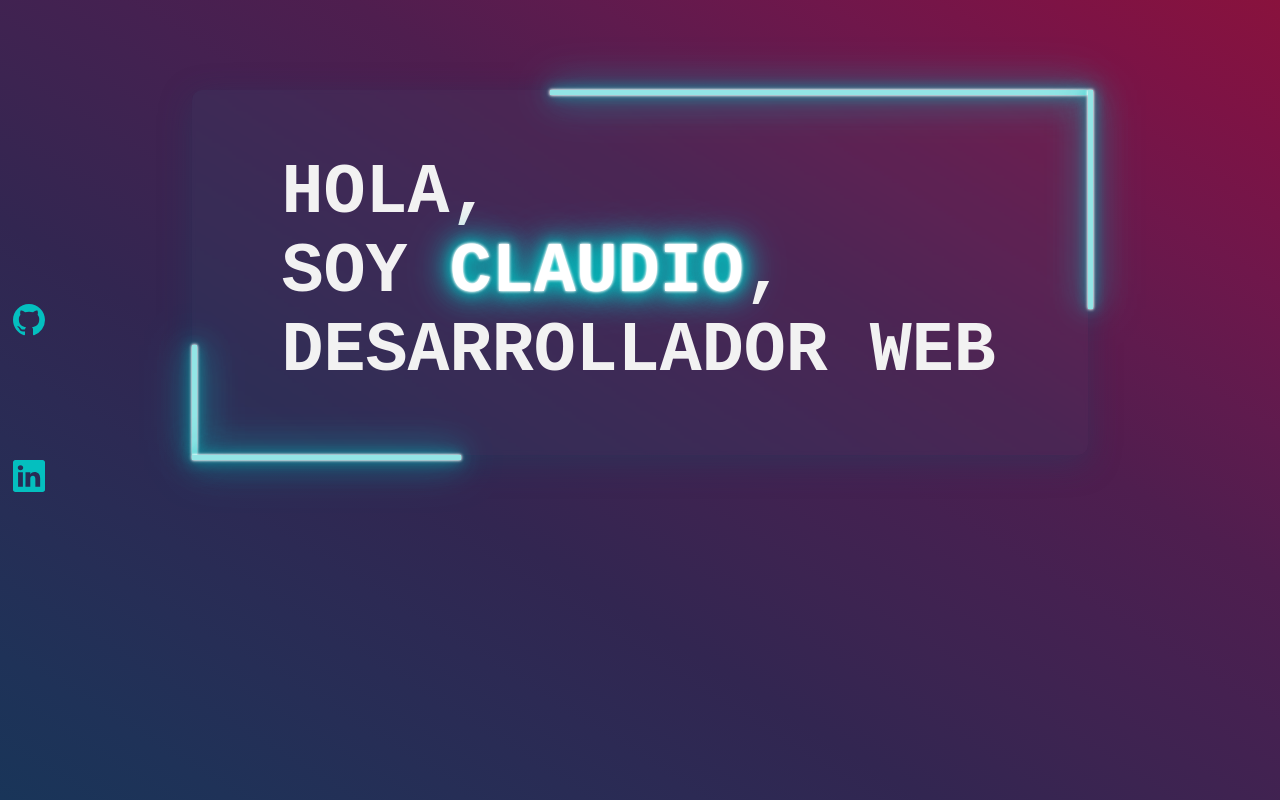
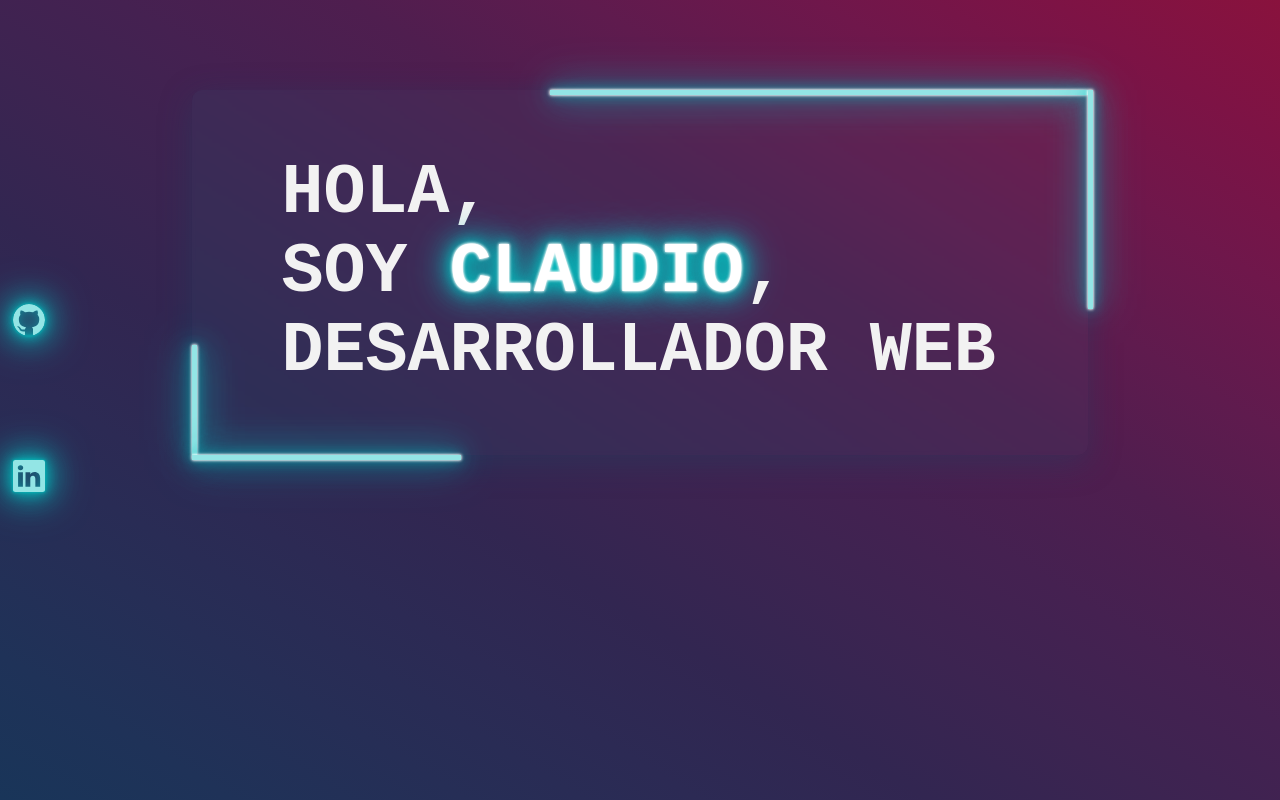
Before and after one commit to krieger1997/portfolio, a plain HTML site: page index.html in a window 1280 px wide. Shown: the top 800 px of the page. Drawn offline with nearby package versions, Linux system fonts and the light colour scheme; a web font is replaced by a local one.

Commit message:
estilo iconos contacto

```diff
--- a/style.css
+++ b/style.css
@@ -149,7 +149,16 @@ body::-webkit-scrollbar-thumb {
     height: fit-content;
 }
 svg{
-    fill: #04BFBF;
+    fill: #93e5e5;
+    box-shadow: inset 0 0 .2rem #04BFBF,
+        0 0 .2rem #04BFBF,
+        0 0 2rem #04BFBF,
+        0 0 0.8rem #04BFBF,
+        0 0 2.8rem #04BFBF,
+        inset 0 0 1.3rem #04BFBF;
+}
+#github_icono{
+    border-radius: 50%;
 }
 
 @media only screen and (max-width: 768px) {
```
Also changed, not shown: index.html (+2 -1 lines).
